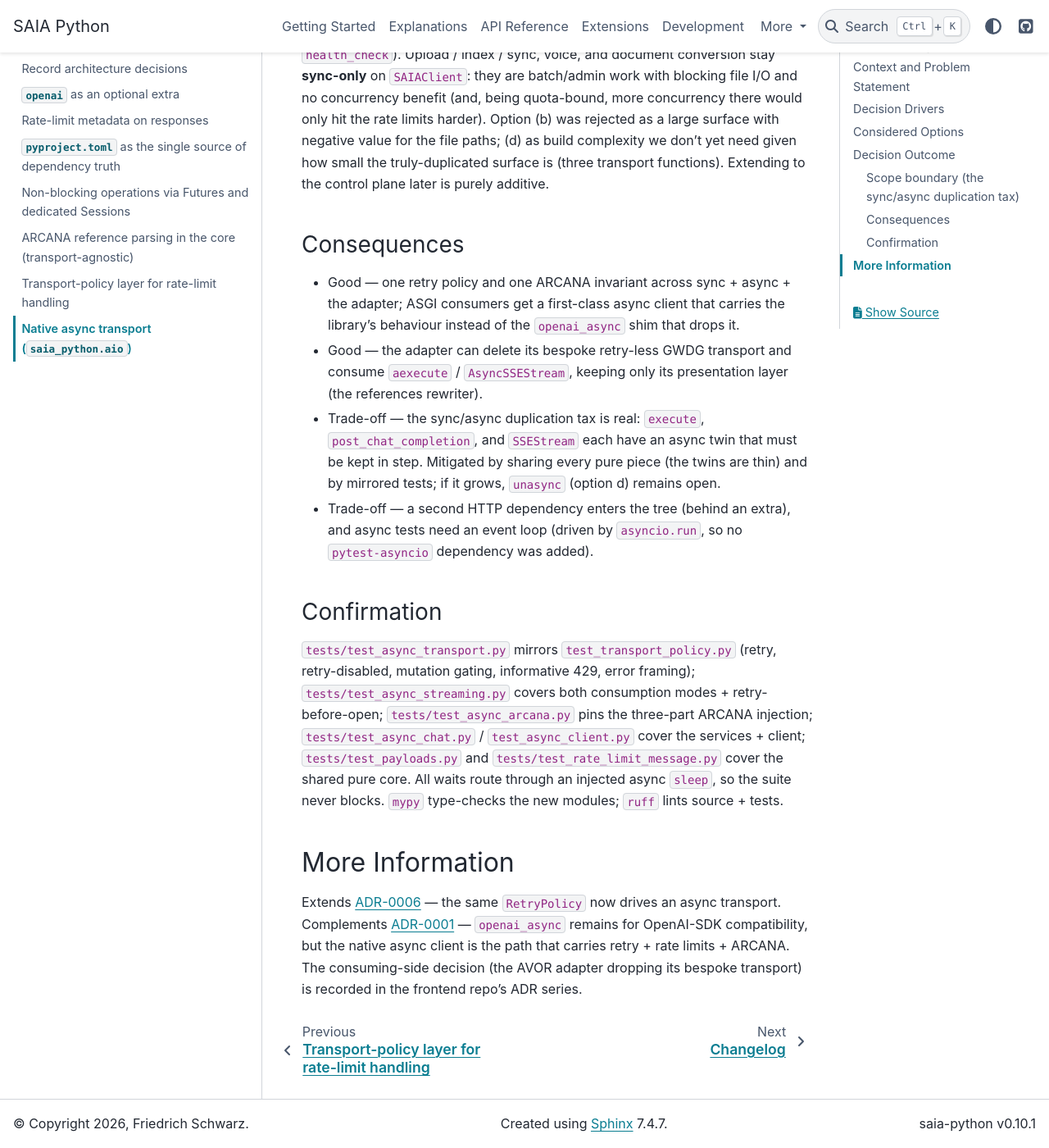
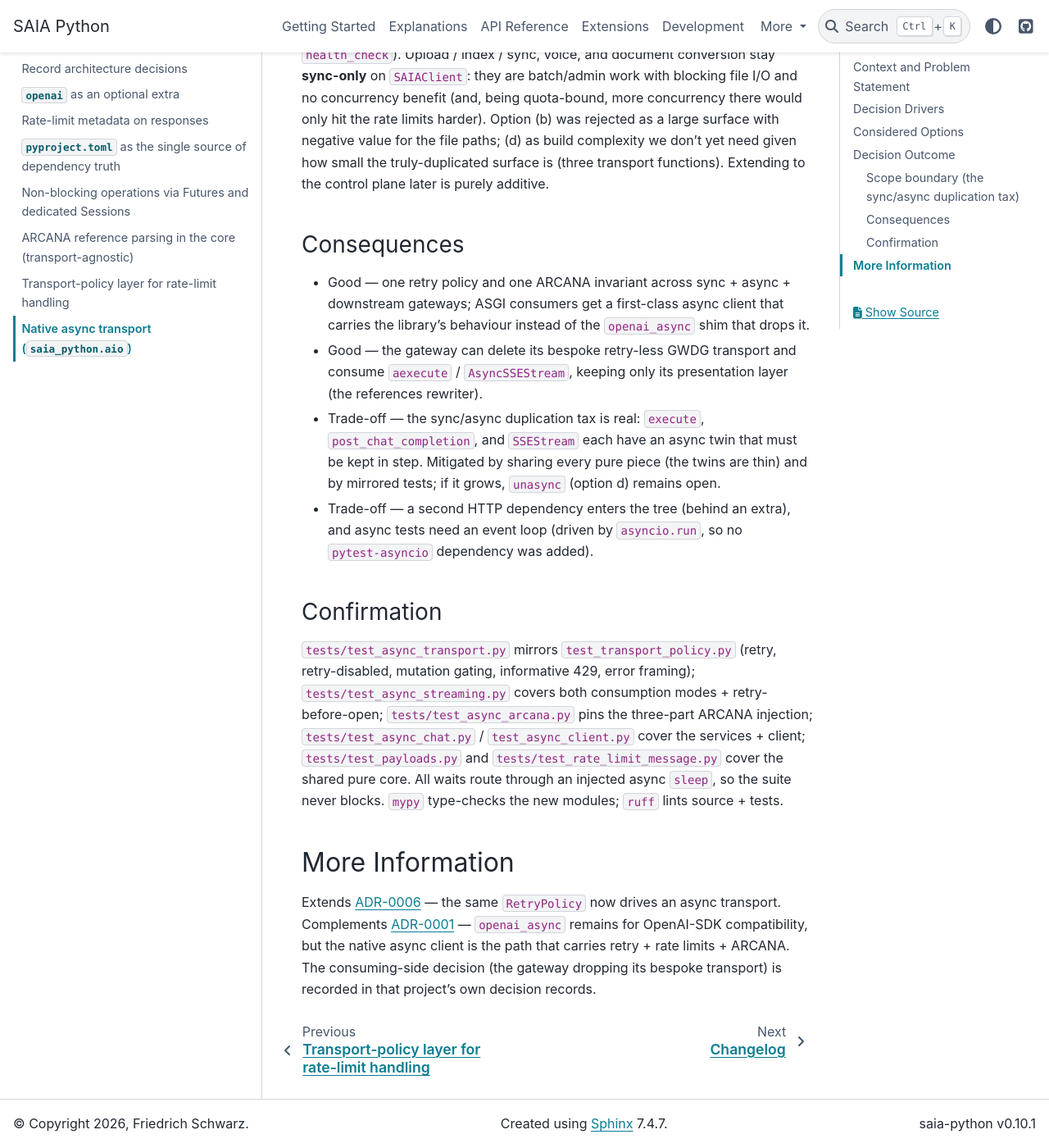
Before and after one commit to fschwar4/saia_python, a Sphinx documentation site: the page built from docs/adr/0007-native-async-transport.md, in a window 1280 px wide and 1400 px high, scrolled down 2703 px. Shown: the whole window at 82% size. Built offline with Sphinx 7.4.7 and the PyData theme 0.15.4, drawn with Linux system fonts in a browser that asks for light colours; some of the changed text lies outside the part shown.

Commit message:
docs: describe downstream consumers generically

```diff
--- a/docs/adr/0007-native-async-transport.md
+++ b/docs/adr/0007-native-async-transport.md
@@ -13,10 +13,10 @@ which hands back an `openai.AsyncOpenAI` — the OpenAI SDK's own transport, whi
 ARCANA retrieval. So there is no async path that carries the library's own
 behaviour.
 
-The forcing case is the AVOR adapter: a FastAPI (ASGI) reverse proxy in front of
-GWDG serving ~20 clinicians concurrently on one event loop. A blocking
+The forcing case was a downstream gateway: a FastAPI (ASGI) reverse proxy in
+front of GWDG serving many users concurrently on one event loop. A blocking
 `requests` call there stalls *every* concurrent user for the duration of one
-(minutes-long) RAG answer, so the adapter hand-rolled its own `httpx.AsyncClient`
+(minutes-long) RAG answer, so that gateway hand-rolled its own `httpx.AsyncClient`
 GWDG transport — duplicating the chat-completion shape, the ARCANA injection
 (the three-part `enable-tools` + `arcana.id` + `inference-service` invariant),
 and SSE decoding, with **no** rate-limit retry. Two implementations of "talk to
@@ -66,7 +66,7 @@ Chosen: **(c)**. A new `saia_python/aio.py` (`AsyncSAIAClient` +
 - **The ARCANA injection invariant lives in one pure place.** New transport-free
   `_payloads.py` (`build_chat_body`, `apply_arcana_fields`, `arcana_chat_headers`)
   is reused by the sync services, the async services, **and** external gateways
-  that assemble their own body (the adapter) — so the three-part retrieval
+  that assemble their own body (such as that gateway) — so the three-part retrieval
   invariant is defined once and unit-tested once.
 - **`aexecute` preserves the ADR-0006 contract**: it returns the raw response on
   give-up (never raises), so `raise_for_status` still fires downstream. On a 429
@@ -79,7 +79,7 @@ Chosen: **(c)**. A new `saia_python/aio.py` (`AsyncSAIAClient` +
   exposed — never mid-stream, exactly like the sync path. It offers **two**
   consumption modes: decoded `dict` chunks (high-level, raises on error status)
   and raw lines via `aiter_lines()` (low-level, no raise) so a gateway can frame
-  upstream errors itself — the AVOR adapter uses the latter to keep its verbatim
+  upstream errors itself — the gateway above uses the latter to keep its verbatim
   `[DONE]` / non-`data:` passthrough and its own error-chunk framing.
 - **`httpx` is optional.** A `[async]` extra; `saia_python.aio` imports it only
   when an `AsyncSAIAClient` is constructed (a pointed ImportError otherwise), and
@@ -101,10 +101,10 @@ additive.
 
 ### Consequences
 
-- Good — one retry policy and one ARCANA invariant across sync + async + the
-  adapter; ASGI consumers get a first-class async client that carries the
+- Good — one retry policy and one ARCANA invariant across sync + async +
+  downstream gateways; ASGI consumers get a first-class async client that carries the
   library's behaviour instead of the `openai_async` shim that drops it.
-- Good — the adapter can delete its bespoke retry-less GWDG transport and consume
+- Good — the gateway can delete its bespoke retry-less GWDG transport and consume
   `aexecute` / `AsyncSSEStream`, keeping only its presentation layer (the
   references rewriter).
 - Trade-off — the sync/async duplication tax is real: `execute`,
@@ -132,5 +132,5 @@ Extends [ADR-0006](0006-transport-policy-rate-limit-handling.md) — the same
 `RetryPolicy` now drives an async transport. Complements
 [ADR-0001](0001-openai-as-an-optional-extra.md) — `openai_async` remains for
 OpenAI-SDK compatibility, but the native async client is the path that carries
-retry + rate limits + ARCANA. The consuming-side decision (the AVOR adapter
-dropping its bespoke transport) is recorded in the frontend repo's ADR series.
+retry + rate limits + ARCANA. The consuming-side decision (the gateway dropping
+its bespoke transport) is recorded in that project's own decision records.
```
Also changed, not shown: docs/adr/0005-arcana-reference-parsing-in-the-core.md (+4 -4 lines), docs/adr/0006-transport-policy-rate-limit-handling.md (+3 -3 lines), docs/proposals/rate-limit-handling.md (+11 -11 lines), docs/roadmap.rst (+6 -10 lines), 13 other files.
